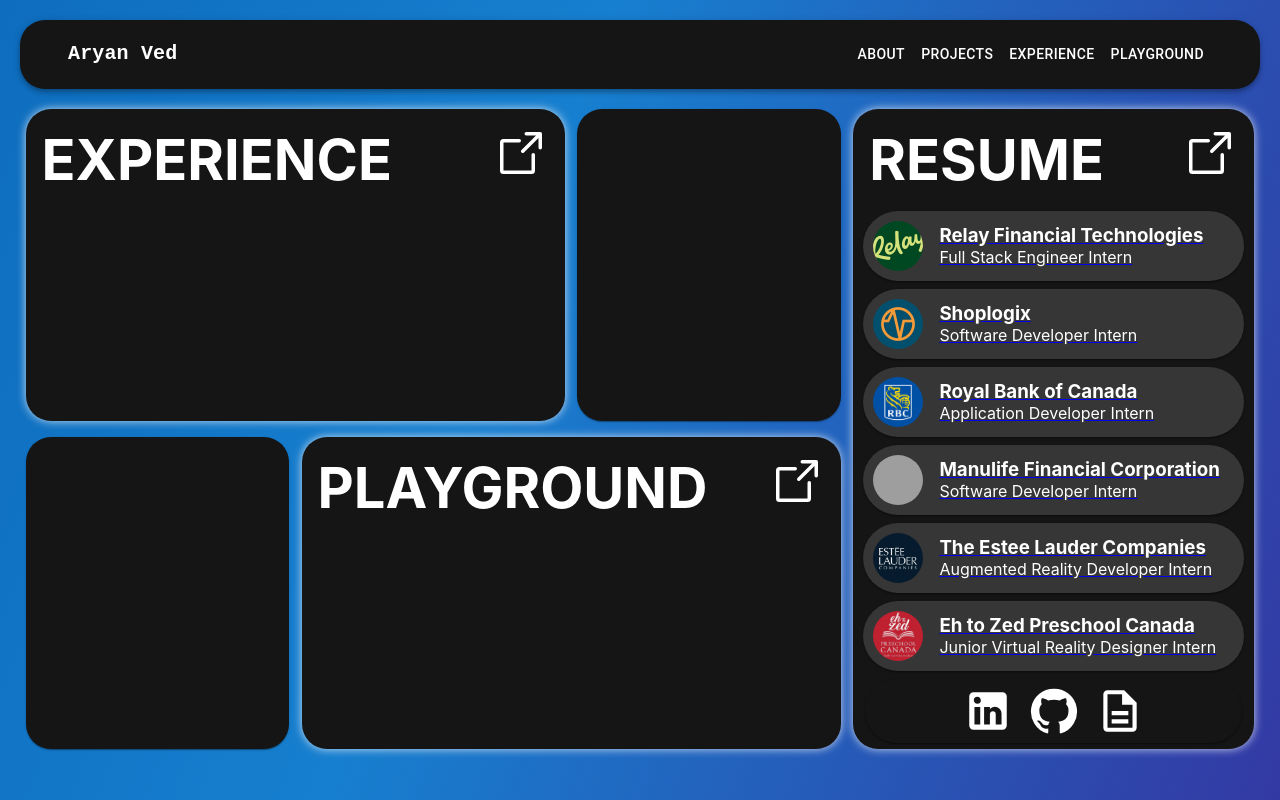
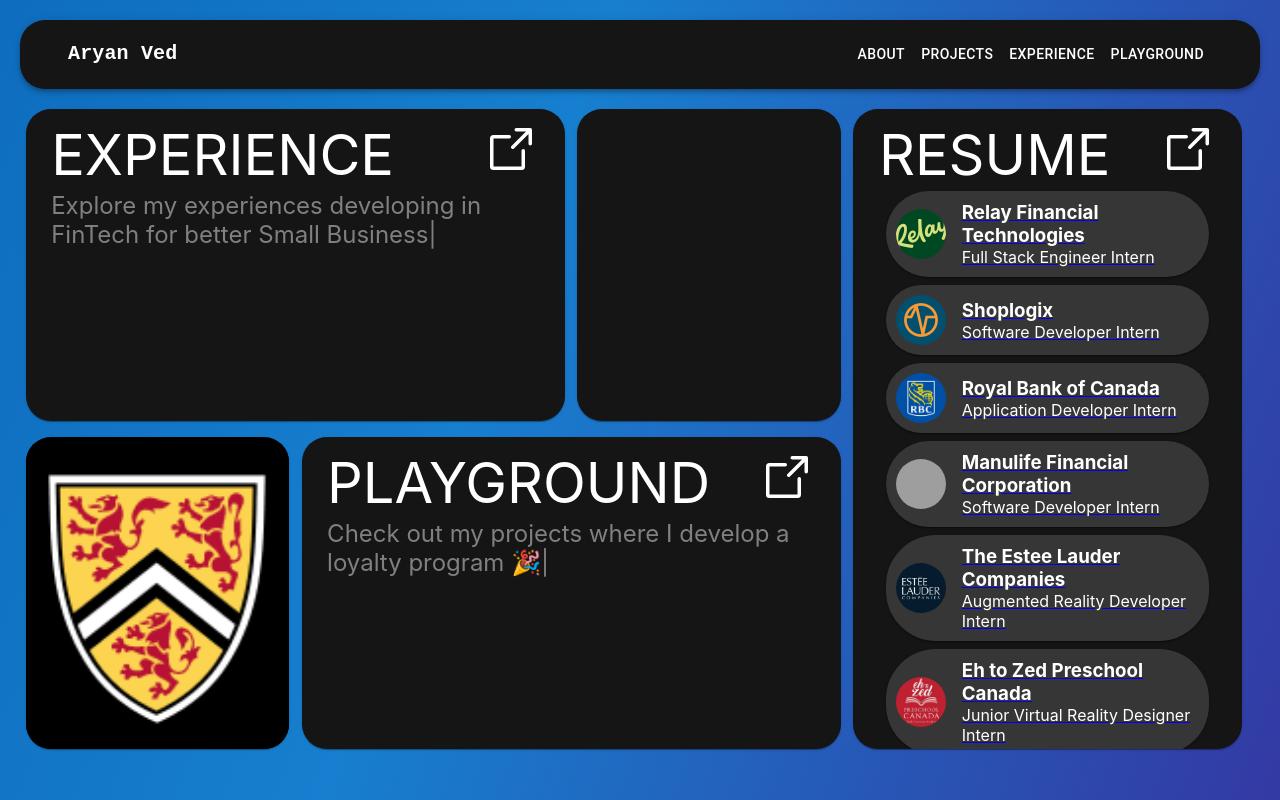
Before and after one commit to aryanxved/PersonalWebsite, a React (Create React App) app: page / in a window 1280 px wide. Built offline with nearby package versions, Linux system fonts and the light colour scheme; grey boxes are pictures that could not be loaded.

Commit message:
Updated UW logo and added typing subtext

```diff
--- a/src/App.tsx
+++ b/src/App.tsx
@@ -14,7 +14,6 @@
         <Route path="/Experience" element={ <Experience/> } />
         <Route path="/Playground" element={ <Playground/> } />
         <Route path="/Projects" element={ <Projects/> } />
-
       </Routes>
     </div>
   )
--- a/src/Components/Cards/v1/FloatingFooter/FloatingFooter.js
+++ b/src/Components/Cards/v1/FloatingFooter/FloatingFooter.js
@@ -1,6 +1,4 @@
-import React from 'react';
 import {Card, CardActions, CardContent, Grid, Button, Select, MenuItem, FormControl, InputLabel, TextField, Radio, FormLabel, RadioGroup, FormControlLabel, FormHelperText, CssBaseline} from "@material-ui/core/";
-import { Typography } from '@mui/material';
 import LinkedInIcon from '@mui/icons-material/LinkedIn';
 import GitHubIcon from '@mui/icons-material/GitHub';
 import DescriptionOutlinedIcon from '@mui/icons-material/DescriptionOutlined';
--- a/src/Components/Cards/v2/RoundedCard.css
+++ b/src/Components/Cards/v2/RoundedCard.css
@@ -1,44 +1,71 @@
-/* RoundedCard.css */
+.card-text {
+    color: white !important;
+    font-size: 3.5rem !important;
+    text-align: left;
+    display: flex;
+    justify-content: space-between;
+  }
 
-.rounded-card {
-    border-radius: 25px;
-    margin-bottom: 2vh;
-    margin-right: 1vw;
-    box-shadow: 0px 0px 10px 0px rgba(255, 255, 255, 0.75);
+  .card-sub-text {
+    color: gray !important;
+    font-size: 1.5rem !important;
+    text-align: left;
+    display: flex;
+    justify-content: space-between;
+  }
+
+  .card-content {
+    padding: 1vw 2vw;
+    z-index: 20;
+    background-color: rgba(21, 21, 21, 1);
+    height: 100%;
+  }
+
+  .card-content:hover {
+    background-color: rgba(0, 0, 0, 0);
+    transition: ease-in-out 0.5s;
+  }
+
+  .rounded-card {
+    border-radius: 25px !important;
+    margin-bottom: 2vh !important;
+    margin-right: 1vw !important;
+    background: rgba(21, 21, 21, 0.4) !important;
+    border-radius: 16px;
+    box-shadow: 0 4px 30px rgba(0, 0, 0, 0.1);
+    backdrop-filter: blur(5px);
+    -webkit-backdrop-filter: blur(5px);
+  }
+
+  .rounded-card-glow:hover {
+    box-shadow: 0px 0px 10px 0px rgba(255, 255, 255, 0.75) !important;
+    cursor: pointer;
+    transition: ease-in-out 0.3s;
   }
 
   .rounded-card-sm {
-    width: 30vw;
-    height: 39vh;
+    width: 30vw !important;
+    height: 39vh !important;
   }
 
   .rounded-card-md {
-    width: 40vw;
-    height: 39vh;
+    width: 40vw !important;
+    height: 39vh !important;
   }
 
+  /* repeat for other sizes */
+
   .rounded-card-lg {
-    width: 60vw;
-    height: 39vh;
+    width: 60vw !important;
+    height: 39vh !important;
   }
 
   .rounded-card-xl {
-    width: 80vw;
-    height: 39vh;
+    width: 80vw !important;
+    height: 39vh !important;
   }
 
   .rounded-card-xxl {
-    width: 100vw;
-    height: 80vh;
+    width: 100vw !important;
+    height: 80vh !important;
   }
-
-  .card-text {
-    color: white;
-    font-size: 3.5rem;
-    padding: 1rem;
-    text-align: left;
-    display: flex;
-    justify-content: space-between;
-    align-items: center;
-    font-weight: bold;
-  }
--- a/src/Components/Cards/v2/RoundedCard.tsx
+++ b/src/Components/Cards/v2/RoundedCard.tsx
@@ -1,91 +1,52 @@
-import React from 'react'
-import {Box, Card} from "@material-ui/core/";
-import { ArrowSquareOut, Link } from '@phosphor-icons/react'
+import React from 'react';
+import { Box, Card } from '@material-ui/core';
+import { ArrowSquareOut } from '@phosphor-icons/react';
+import './RoundedCard.css';
 
 interface RoundedCardProps {
-size: string
-color: string
-text?: string
-children?: React.ReactNode;
+  size: string;
+  color: string;
+  text?: string;
+  subtext?: React.ReactNode;
+  children?: React.ReactNode;
 }
 
 interface CardTextProps {
   text?: string;
+  subtext?: React.ReactNode;
 }
 
 export const RoundedCard = (props: RoundedCardProps) => {
-let cardType;
-
-switch(props.size) {
-  case 'sm':
-    cardType = (
-      <Card style={{width: '30vw', height: '39vh', marginRight: '1vw', borderRadius: '25px', backgroundColor: props.color, marginBottom: '2vh'}}>
-        <CardText text={props.text}/>
-        {props.children}
-      </Card>
-    );
-    break;
-  case 'md':
-    cardType = (
-      <Card style={{width: '40vw', height: '39vh', marginRight: '1vw', borderRadius: '25px', backgroundColor: props.color, marginBottom: '2vh'}}>
-        <CardText text={props.text}/>
-        {props.children}
-        </Card>
-    );
-    break;
-  case 'lg':
-    cardType = (
-      <Card style={{width: '60vw', height: '39vh', marginRight: '1vw', borderRadius: '25px', backgroundColor: props.color, marginBottom: '2vh'}}>
-        <CardText text={props.text}/>
-        {props.children}
-        </Card>
-    );
-    break;
-    case 'xl':
-      cardType = (
-        <Card style={{width: '80vw', height: '39vh', marginRight: '1vw', borderRadius: '25px', backgroundColor: props.color, marginBottom: '2vh', boxShadow: '0px 0px 10px 0px rgba(255,255,255,0.75)'}}>
-        <CardText text={props.text}/>
-        {props.children}
-        </Card>
-      );
-      break;
-    case 'xxl':
-      cardType = (
-        <Card style={{width: '100vw', height: '80vh', borderRadius: '25px', backgroundColor: '#151515', boxShadow: '0px 0px 10px 0px rgba(255,255,255,0.75)'}}>
-        <CardText text={props.text}/>
-        {props.children}
-        </Card>
-      );
-      break;
-  default:
-    cardType = (
-      <Card style={{width: '100vw', height: '39vh', marginRight: '1vw', borderRadius: '25px', backgroundColor: props.color, marginBottom: '2vh'}}>
-        <CardText text={props.text}/>
-        {props.children}
-        </Card>
-    );
-}
-
-return (
-  <>
-    {cardType}
-  </>
-);
+  const isGlow = props.size === 'xl' ? true : props.size === 'lg' ? true : false;
+  return (
+    <Card
+      className={`rounded-card rounded-card-${props.size} ${isGlow && 'rounded-card-glow'}`}
+      style={{ backgroundColor: props.color }}
+    >
+      <div className="card-content" style={{ backgroundColor: props.color }}>
+      <CardText text={props.text} subtext={props.subtext}/>
+      {props.children}
+      </div>
+    </Card>
+  );
 };
 
-const CardText = ({ text }: CardTextProps) => {
+const CardText = ({ text, subtext }: CardTextProps) => {
   return (
-    <div style={{color: 'white', fontSize: '3.5rem', padding: '1rem', textAlign: 'left', display: 'flex', justifyContent: 'space-between', alignItems: 'center', fontWeight: 'bold'}}>
+    <><div className="card-text">
       <span>{text}</span>
-      {text ? <CardLink/> : ''}
+      {text ? <CardLink /> : ''}
     </div>
+    <div className="card-sub-text">
+        <span>{subtext}</span>
+      </div></>
   );
 };
 
 const CardLink = () => {
   return (
     <span>
-      <ArrowSquareOut size={56} color="#ffffff"/>
+      <ArrowSquareOut size={56} color="#ffffff" />
     </span>
   );
-}
+};
--- a/src/Pages/Home/Home.tsx
+++ b/src/Pages/Home/Home.tsx
@@ -1,4 +1,4 @@
-import React from 'react';
+import React, { useEffect, useState } from 'react';
 import {Card, CardActions, CardContent, Grid, Button, Select, MenuItem, FormControl, InputLabel, TextField, Radio, FormLabel, RadioGroup, FormControlLabel, FormHelperText, CssBaseline} from "@material-ui/core/";
 import './Home.css';
 import NavBar from '../../Components/NavBar/NavBar';
@@ -6,7 +6,10 @@
 import ResumeCard from '../../Components/Cards/v2/ResumeCard';
 
 function Home() {
-    return (
+  const ExperienceWords = ['in FinTech for better Small Businesses 🎉', 'education using Virtual Reality 📚', 'in supply chain using Augmented Reality 🕶️', 'in software to create Smart Factories 🏭'];
+  const PlaygroundWords = ['develop a loyalty program 🎉', 'make a temprature sensing glove 📚', 'use Computer Aided Design software', 'design user interfaces using Figma 🏭'];
+
+  return (
       <div className='background' style={{backgroundColor: 'black', width: '100vw', height: '100vh'}}>
         <div style={{padding: '20px'}}>
           <NavBar></NavBar>
@@ -15,16 +18,21 @@
         <Grid container spacing={0} direction='row' justifyContent='space-evenly'>
           <Grid container item xs={8} style={{paddingLeft: '2vw'}}>
             <Grid container item xs={8} direction='row'>
-              <RoundedCard text='EXPERIENCE' size='xl' color='#151515'></RoundedCard>
+              <RoundedCard text='EXPERIENCE' subtext={<div>Explore my experiences developing <TypingEffect words={ExperienceWords} /></div>} size='xl' color='#151515'>
+              </RoundedCard>
             </Grid>
             <Grid container item xs={4} direction='row'>
             <RoundedCard text='' size='sm' color='#151515'></RoundedCard>
             </Grid>
             <Grid container item xs={4} direction='row'>
-            <RoundedCard text='' size='sm' color='#151515'></RoundedCard>
+            <RoundedCard text='' size='sm' color='#000000'>
+              <div style={{ display: 'flex', justifyContent: 'center', alignItems: 'center', flexDirection: 'row' }}>
+              <img src={require('../../Components/Images/Education/UWLogo.png')} style={{ height: '300px', width: '300px' }} alt="UW Logo" />
+              </div>
+              </RoundedCard>
             </Grid>
             <Grid container item xs={8} direction='row'>
-            <RoundedCard text='PLAYGROUND' size='xl' color='#151515'></RoundedCard>
+            <RoundedCard text='PLAYGROUND' subtext={<div>Check out my projects where I <TypingEffect words={PlaygroundWords} /></div>} size='xl' color='#151515'></RoundedCard>
             </Grid>
           </Grid>
 
@@ -37,4 +45,44 @@
     );
   }
 
+  const TypingEffect = ({ words }: { words: string[] }) => {
+    const [currentWordIndex, setCurrentWordIndex] = useState(0);
+    const [displayedText, setDisplayedText] = useState('');
+    const [isDeleting, setIsDeleting] = useState(false);
+    const [typingSpeed, setTypingSpeed] = useState(150);
+
+    useEffect(() => {
+      const handleTyping = () => {
+        const currentWord = words[currentWordIndex];
+        if (isDeleting) {
+          setDisplayedText(currentWord.substring(0, displayedText.length - 1));
+          setTypingSpeed(50);
+        } else {
+          setDisplayedText(currentWord.substring(0, displayedText.length + 1));
+          setTypingSpeed(150);
+        }
+
+        if (!isDeleting && displayedText === currentWord) {
+          setTimeout(() => setIsDeleting(true), 1000);
+        } else if (isDeleting && displayedText === '') {
+          setIsDeleting(false);
+          setCurrentWordIndex((prevIndex) => (prevIndex + 1) % words.length);
+        }
+      };
+
+      const typingTimeout = setTimeout(handleTyping, typingSpeed);
+
+      return () => clearTimeout(typingTimeout);
+    }, [displayedText, isDeleting, typingSpeed, words, currentWordIndex]);
+
+    return (
+      <span>
+        {displayedText}
+        <span className="cursor">|</span>
+      </span>
+    );
+  };
+
+
+
 export default Home;
```
Also changed, not shown: src/Components/Images/Education/UWLogo.png (added).
